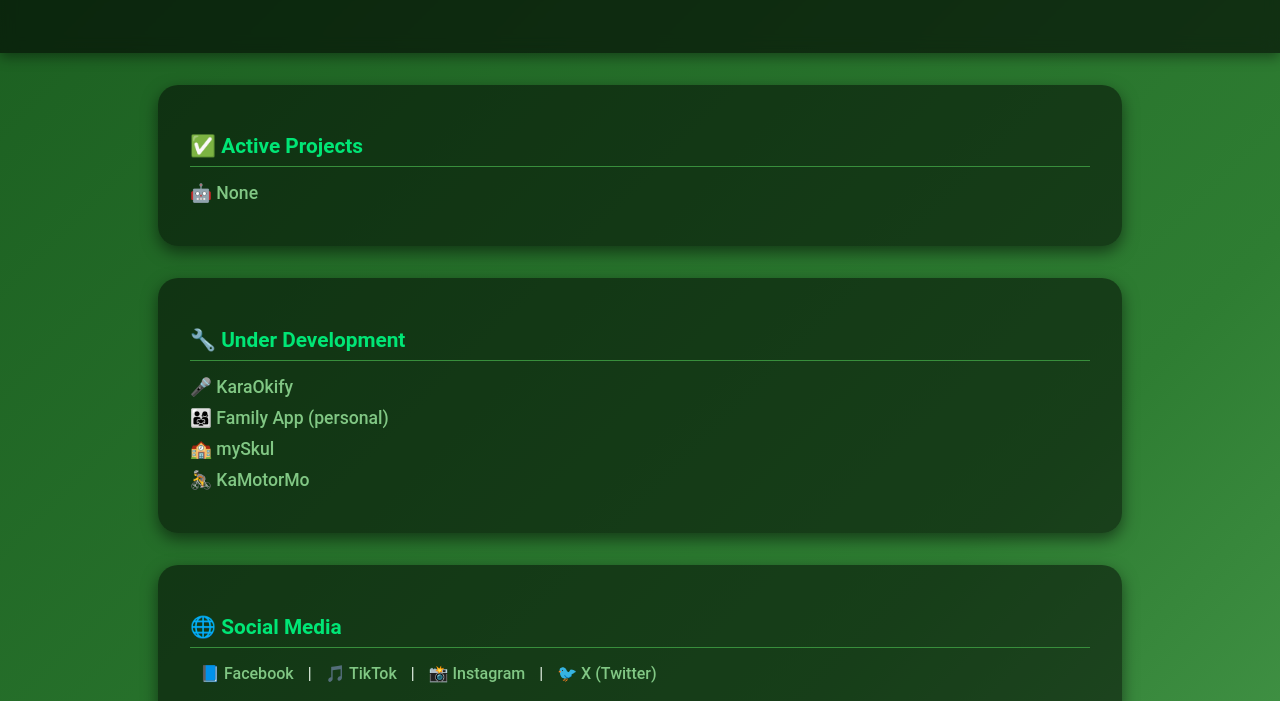
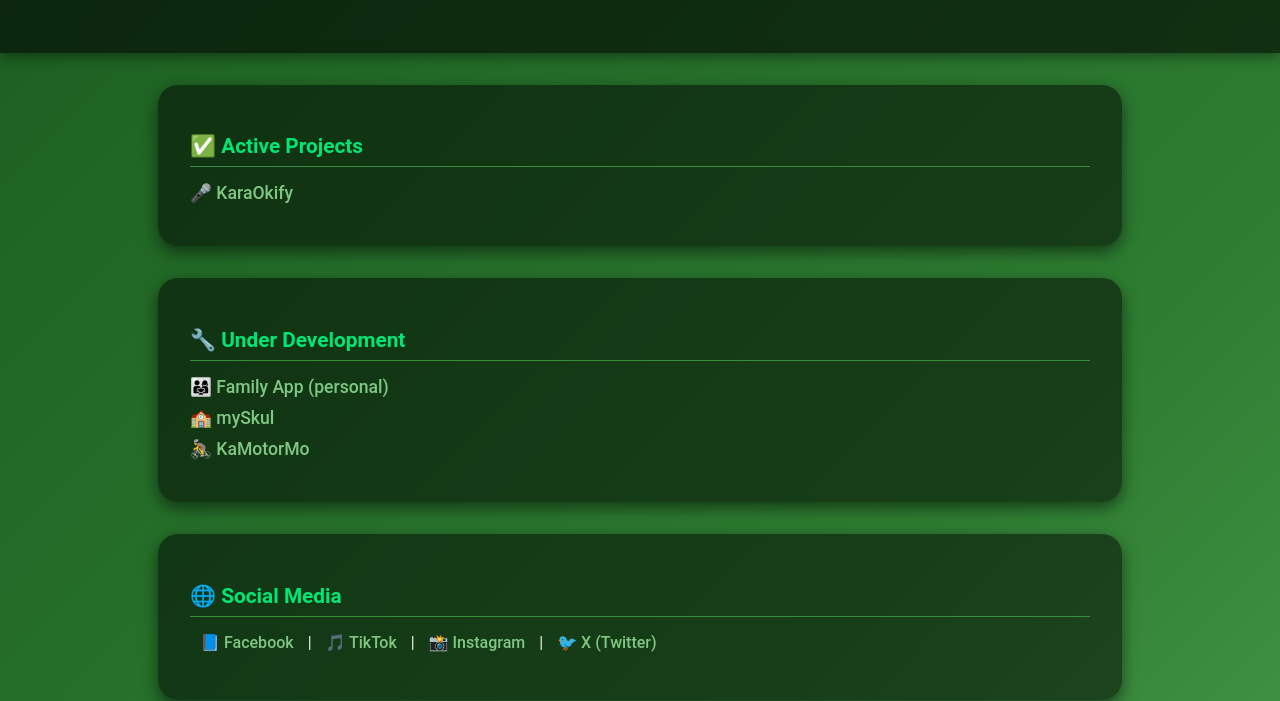
Before and after one commit to vmgp4FilipinoPaopleDev/Home, a plain HTML site: page android.html in a window 1280 px wide. Shown: the part 112-813 px from the top of the page. Drawn offline with Linux system fonts and the light colour scheme.

Commit message:
Update android.html

```diff
--- a/android.html
+++ b/android.html
@@ -104,14 +104,13 @@
   <section>
     <h2>✅ Active Projects</h2>
     <ul>
-      <li><a href="https://github.com/yourusername/android-active1" target="_blank">🤖 None</a></li>
+      <li><a href="karaokify-android.html" target="_blank">🎤 KaraOkify</a></li>
     </ul>
   </section>
 
   <section>
     <h2>🔧 Under Development</h2>
     <ul>
-      <li><a href="karaokify-android.html" target="_blank">🎤 KaraOkify</a></li>
       <li><a href="familyapp-android.html" target="_blank">👨‍👩‍👧 Family App (personal)</a></li>
       <li><a href="myskul-android.html" target="_blank">🏫 mySkul</a></li>
       <li><a href="kamotormo-android.html" target="_blank">🚴 KaMotorMo</a></li>
```
